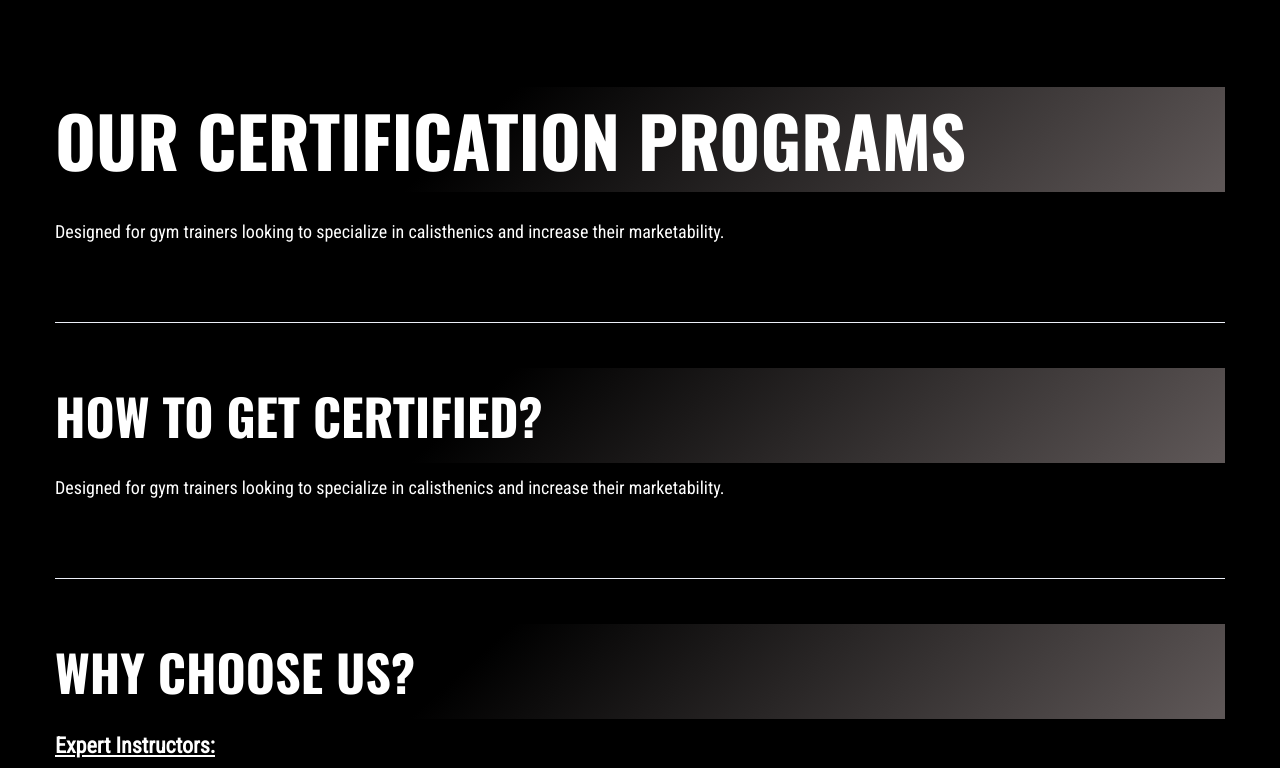
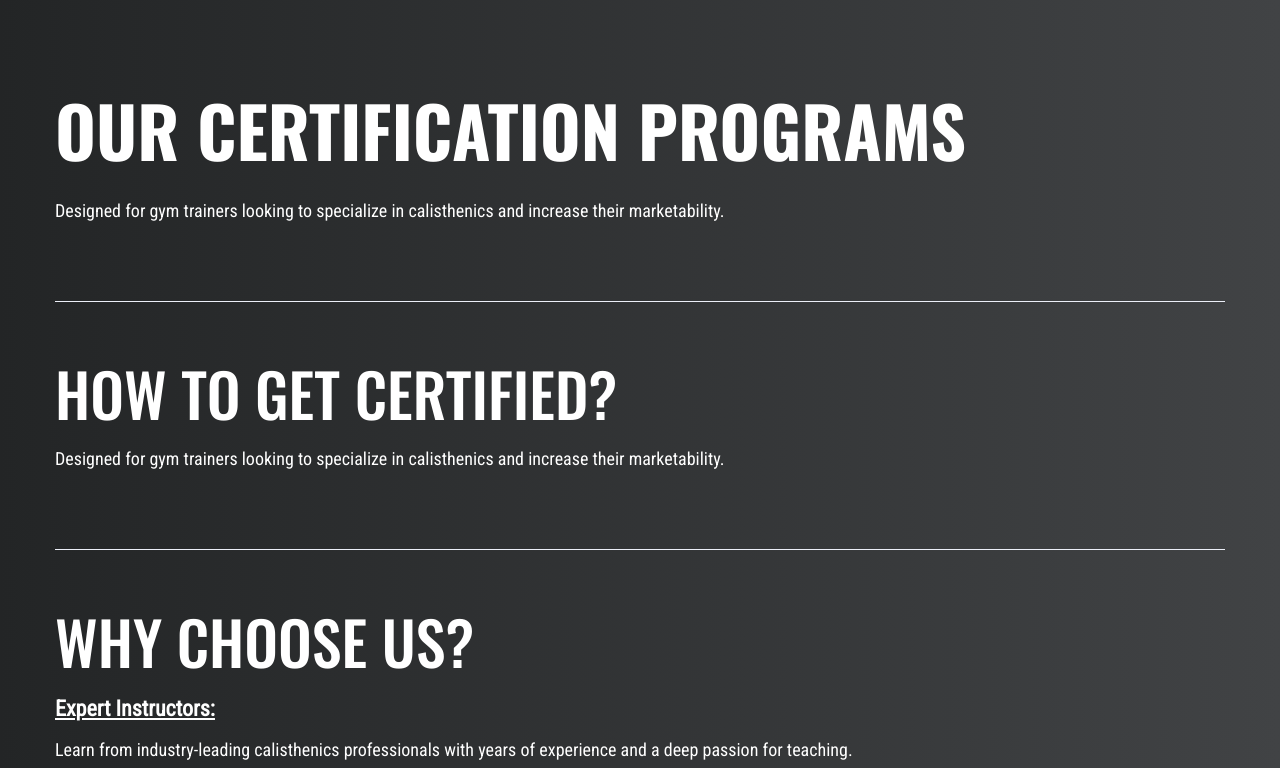
Before and after one commit to AdityaSharda1/CSFA, a website: page courses.html in a window 1280 px wide. Shown: the part 925-1693 px from the top of the page. Drawn offline with nearby package versions, Linux system fonts and the light colour scheme.

Commit message:
courses page updated

```diff
--- a/courses.html
+++ b/courses.html
@@ -30,16 +30,6 @@
     color: #ff6347; /* Change text color on hover */
     text-decoration-color: #ff6347; /* Change underline color on hover */
   }
-        .main-heading{
-            font-size: 50px;
-    line-height: 1.5;
-    font-weight: bold;
-    margin-bottom: 10px; /* Space between subheading and text */
-    display: block; /* Ensure the subheading is on its own line */
-    transition: color 0.3s ease, text-decoration-color 0.3s ease; /* Smooth transition for hover effects */
-    background: rgb(94,87,87);
-    background: linear-gradient(318deg, rgba(94,87,87,1) 1%, rgba(0,0,0,1) 64%);
-        }
 
      .subheading {
     font-size: 22px;
@@ -117,6 +107,8 @@
     </style>
 </head>
 <body class="black-bg">
+    <div style="background: linear-gradient(to right, #232526, #414345);">
+
     <!-- ? Preloader Start -->
     <div id="preloader-active">
         <div class="preloader d-flex align-items-center justify-content-center">
@@ -508,6 +500,7 @@
     </div>
     <!-- Footer End-->
 </footer>
+</div>
 <!-- Scroll Up -->
 <!-- <div id="back-top">
     <a title="Go to Top" href="#"> <i class="fas fa-level-up-alt"></i></a>
```
